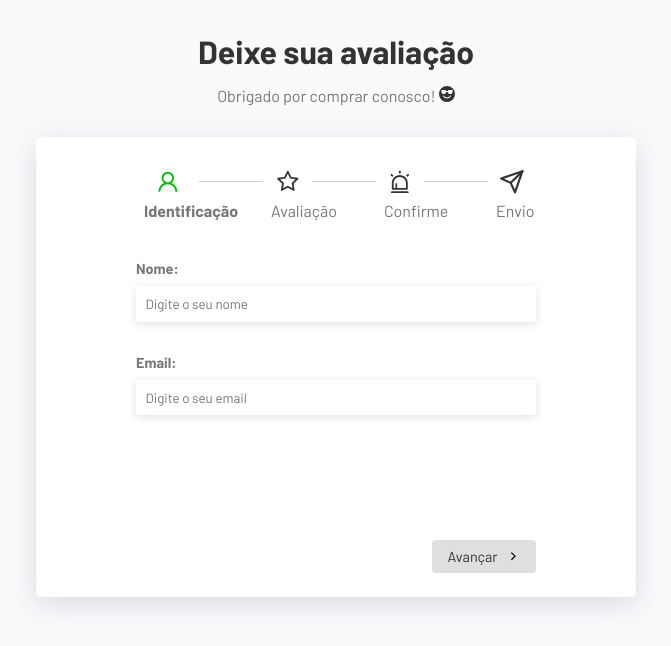
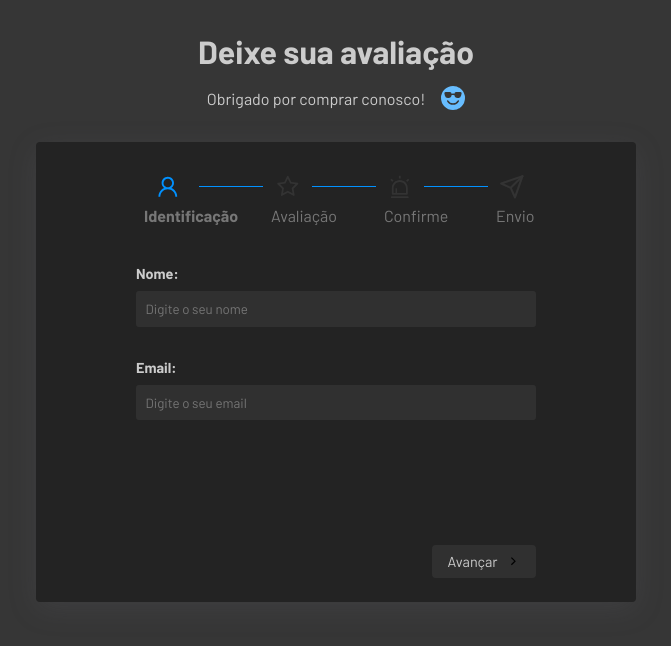
Before and after one commit to alexandreSouza31/satisfaction-survey, a React (Vite) app: page / in a window 1280 px wide. Shown: the top 646 px of the page, without its empty margins (304-975 px from the left). Built offline with nearby package versions, Linux system fonts and the light colour scheme.

Commit message:
will change page styles and colors

```diff
--- a/src/App.css
+++ b/src/App.css
@@ -1,6 +1,8 @@
 .app{
     padding: 2rem;
+    background-color: #363636;
 }
+
 /*header*/
 .header{
     text-align: center;
@@ -10,13 +12,27 @@
 .header h2{
     font-size: 2rem;
     margin-bottom: 1rem;
+    color: #ccc;
+}
+
+.header p{
+    color: #ccc;
+    display: flex;
+    justify-content: center;
+    align-items: center;
+}
+
+.emoji-glasses{
+    font-size: 1.5rem;
+    margin-left: 1rem;
+    fill: #67BDFF;
 }
 
 /*form*/
 .form-container{
     max-width: 600px;
     margin: 0 auto;
-    background-color: white;
+    background-color: rgb(35, 35, 35);
     padding: 1.5rem;
     box-shadow:  rgba(100, 100, 111, 0.2) 0px 7px 29px 0px;
     border-radius: 4px;
@@ -40,7 +56,7 @@
 
 label{
     font-weight: bold;
-    color: #777;
+    color: #ccc;
     font-size: 0.9rem;
 }
 
@@ -48,7 +64,9 @@ input,textarea{
     padding: 0.6rem;
     border: none;
     border-radius: 3px;
-    box-shadow: rgba(99, 99, 99, 0.2) 0px 2px 8px 0;
+    /* box-shadow: rgba(99, 99, 99, 0.2) 0px 2px 8px 0; */
+    background-color: rgb(99, 99, 99, 0.2);
+    color: #ccc;
 }
 
 textarea{
@@ -70,12 +88,13 @@ textarea{
     gap:0.5rem;
     align-items: center;
     border-radius: 4px;
-    background-color: #dfdfdf;
+    background-color: rgb(99, 99, 99, 0.2);
+    color: #ccc;
     cursor: pointer;
     border: none;
     transition: 0.3s;
 }
 
 .actions button:hover{
-    background-color: #ccc;
+    background-color: #0191FF;
 }
--- a/src/components/Confirm.css
+++ b/src/components/Confirm.css
@@ -4,23 +4,28 @@
 
 .confirm-container h2{
     margin-bottom: 1rem;
+    color: #ccc;
 }
 
 .confirm-container p{
     font-size: .9rem;
     margin-bottom: .5rem;
+    color: #ccc;
 }
 
 .confirm-container h3{
     margin: 1rem 0;
+    color: #ccc;
 }
 
 .review-data{
     text-align: left;
+    word-break: break-all;
 }
 
 .review-data svg{
     margin-left: 5px;
+    color: #0191FF;
 }
 
 .review-data span{
--- a/src/components/Confirm.jsx
+++ b/src/components/Confirm.jsx
@@ -22,14 +22,14 @@ const Confirm = ({data}) => {
                 A sua opinião é muito importante, em breve você receberá um cupom de
                 10% para sua próxima compra!
             </p>
-            <p>Para concluir sua avaliação clique no botão <b>Enviar</b> abaixo.</p>
-            <h3>Aqui está o resumo da sua avaliação {data.name}:</h3>
+            <p>Para concluir sua avaliação clique no botão <b>Avançar</b> abaixo.</p>
+            <h3>Aqui está o resumo da sua avaliação, <i>{data.name}</i>:</h3>
             <p className="review-data">
                 <span>Satisfação com o produto:</span>
                 {emojiData[data.review]}
             </p>
             <p className="review-data">
-                <span>Comentário:</span>
+                <span>Comentário: </span>
                 {data.comment}
             </p>
         </div>
--- a/src/components/ReviewForm.css
+++ b/src/components/ReviewForm.css
@@ -11,11 +11,11 @@
 }
 
 .score-container svg:hover{
-    fill: #04c004;
+    fill: #0191FF;
 }
 
 .score-container input:checked ~ svg{/*til faz referência ao irmão, pq nesse caso o input e o emoji são irmãos*/
-    fill: #04c004;
+    fill: #0191FF;
 }
 
 .radio-container{
--- a/src/components/Steps.css
+++ b/src/components/Steps.css
@@ -12,14 +12,14 @@
 .steps::after{
     content: "";
     width: 15rem;
-    border-bottom: 1px solid #ccc;
+    border-bottom: 1px solid #0191FF;
     position: absolute;
     top: 20px;
 }
 
 .step{
     text-align: center;
-    background-color: white;
+    background-color: rgb(35, 35, 35);
     z-index: 1;
     min-width: 2.1rem;
     padding: .5rem;
@@ -28,12 +28,14 @@
 .step svg{
     font-size: 1.6rem;
     margin-bottom: .2rem;
+    color: #333;
 }
+
 
 .active{
     font-weight: bold;
 }
 
 .active svg{
-    fill: #04c004;
+    fill: #0191FF;
 }
--- a/src/components/Thanks.css
+++ b/src/components/Thanks.css
@@ -1,3 +1,12 @@
+h2,span{
+    color: #ccc;
+}
+
 .thanks-container p{
     margin: 2rem auto;
+    color: #ccc;
 }
+
+.thanks-name{
+    color:#67BDFF
+}
--- a/src/components/Thanks.jsx
+++ b/src/components/Thanks.jsx
@@ -3,9 +3,9 @@ import "./Thanks.css";
 const Thanks = ({data}) => {
     return (
         <div className="thanks-container">
-            <h2>Obrigado por avaliar sua compra, {data.name}!</h2>
+            <h2>Obrigado por avaliar sua compra, <i className="thanks-name">{data.name}</i>!</h2>
             <p>Você acaba de ganhar um cupom de 10% para sua próxima compra!</p>
-            <span>cupom: GANHOU10</span>
+            <span>cupom: <i className="thanks-name">GANHOU10</i></span>
         </div>
     );
 };
--- a/src/index.css
+++ b/src/index.css
@@ -3,7 +3,6 @@
   padding: 0;
   margin: 0;
   box-sizing: border-box;
-  color: #333;
 }
 
 p{
@@ -12,5 +11,5 @@ p{
 
 body{
   height: 100vh;
-  background-color:#f9fafc;
+  background-color:#363636;
 }
```
